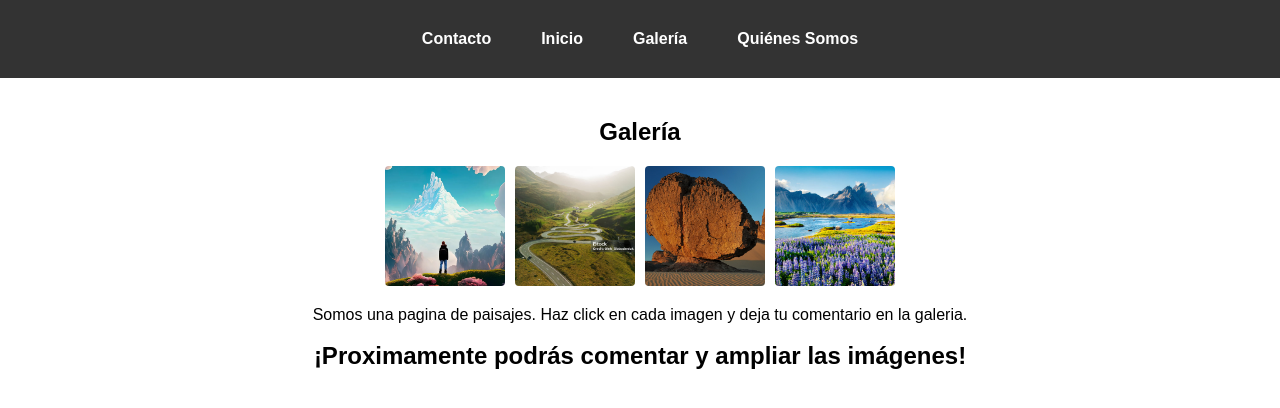
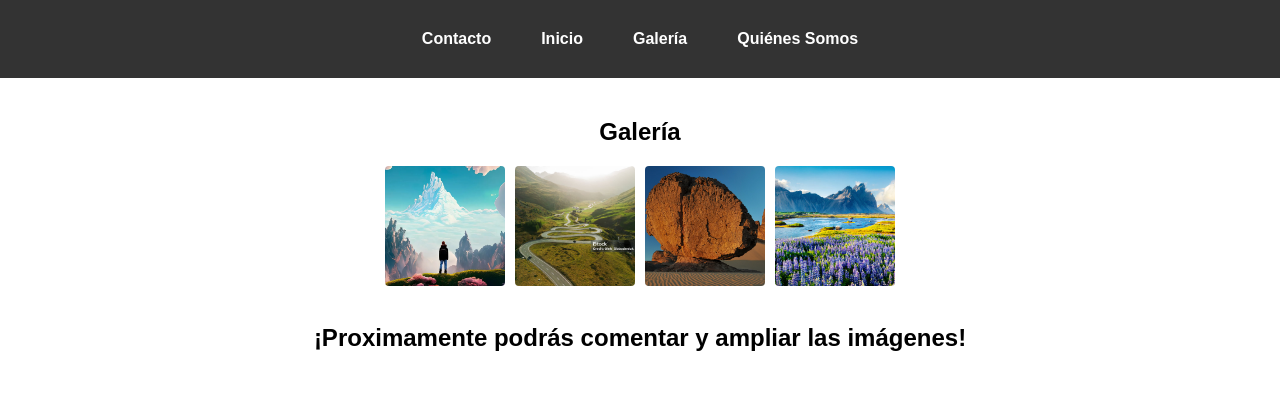
Before and after one commit to Frangiov86/Tercer-preentrega, a plain HTML site: page pages/logueado.html in a window 1280 px wide. Drawn offline with Linux system fonts and the light colour scheme; sample sign-in values are in the browser's storage; files whose address does not match are found by name.

Commit message:
se hizo una modificacion en el html

```diff
--- a/pages/logueado.html
+++ b/pages/logueado.html
@@ -44,7 +44,7 @@
 
     <section>
 
-        <p class="parrafogaleria">Somos una pagina de paisajes. Haz click en cada imagen y deja tu comentario en la galeria.</p>
+
 
         <br>
         <h2>¡Proximamente podrás comentar y ampliar las imágenes!</h2>
```
